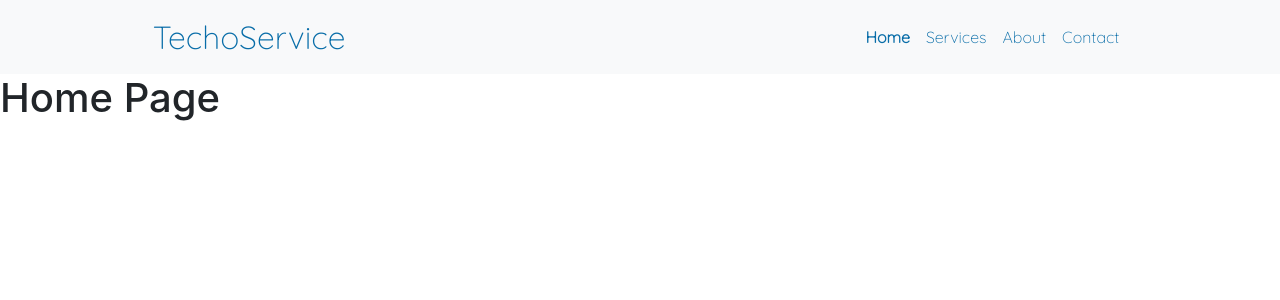
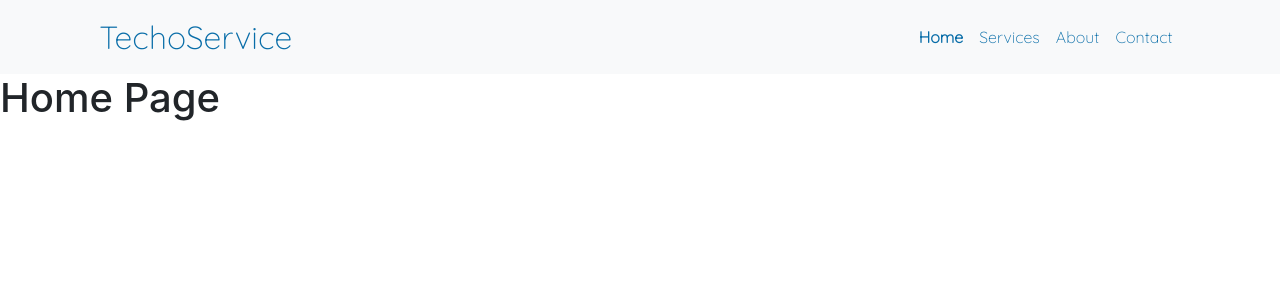
Before and after one commit to umangag07/Reactjs-Projects, a React (Create React App) app in the folder techo_service-website/: page / in a window 1280 px wide. Shown: the top 300 px of the page. Built offline with nearby package versions, Linux system fonts and the light colour scheme.

Commit message:
Navbar resized

```diff
--- a/techo_service-website/src/NavBar.jsx
+++ b/techo_service-website/src/NavBar.jsx
@@ -8,11 +8,11 @@ const Navbar = () => {
     <>
       <div className="container-fluid navbar-light bg-light">
         <div className='row'>
-          <div className='col-10 mx-auto'>
+          <div className='col-11 mx-auto'>
             <nav className="navbar navbar-expand-lg navbar-light bg-light">
               <div className="container-fluid">
 
-                <NavLink  className="navbar-brand text-primary" exact to="/">
+                <NavLink  className="navbar-brand" exact to="/">
                   TechoService
                 </NavLink>
                 <button
```
